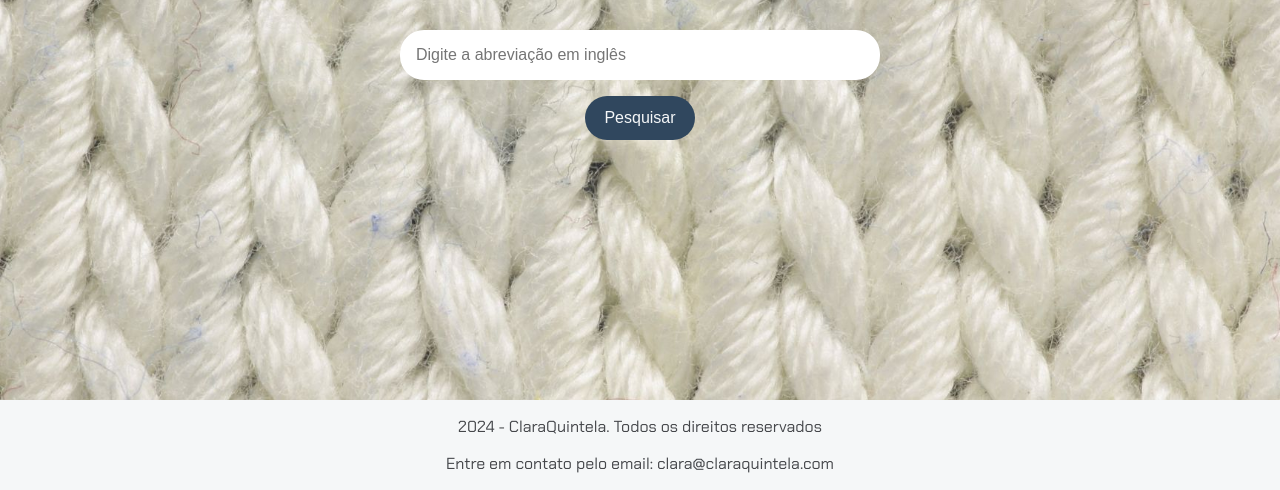
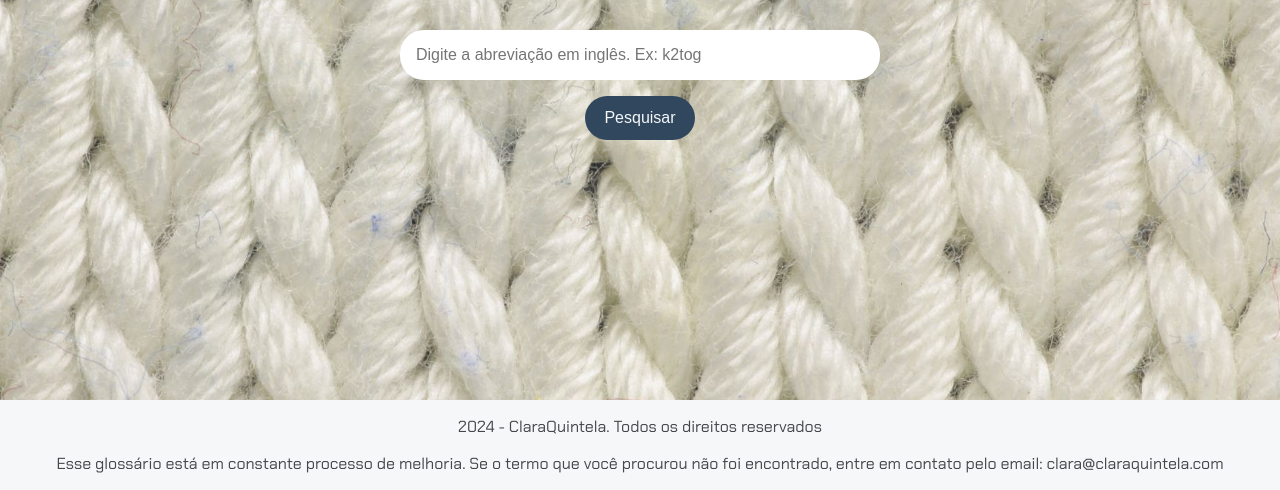
Before and after one commit to claraquintela/knittingglossary, a plain HTML site: page index.html in a window 1280 px wide. Shown: the part 310-800 px from the top of the page. Drawn offline with Linux system fonts and the light colour scheme.

Commit message:
Add disclaimer to footer

```diff
--- a/index.html
+++ b/index.html
@@ -10,13 +10,20 @@
   <body>
     <section>
       <h1>Dicionário de tricô inglês-português</h1>
-      <input type="text" placeholder="Digite a abreviação em inglês" />
+      <input
+        type="text"
+        placeholder="Digite a abreviação em inglês. Ex: k2tog"
+      />
       <button>Pesquisar</button>
       <div id="resultado"></div>
     </section>
     <footer>
       <p>2024 - ClaraQuintela. Todos os direitos reservados</p>
-      <p>Entre em contato pelo email: clara@claraquintela.com</p>
+      <p>
+        Esse glossário está em constante processo de melhoria. Se o termo que
+        você procurou não foi encontrado, entre em contato pelo email:
+        clara@claraquintela.com
+      </p>
     </footer>
   </body>
 </html>
```
